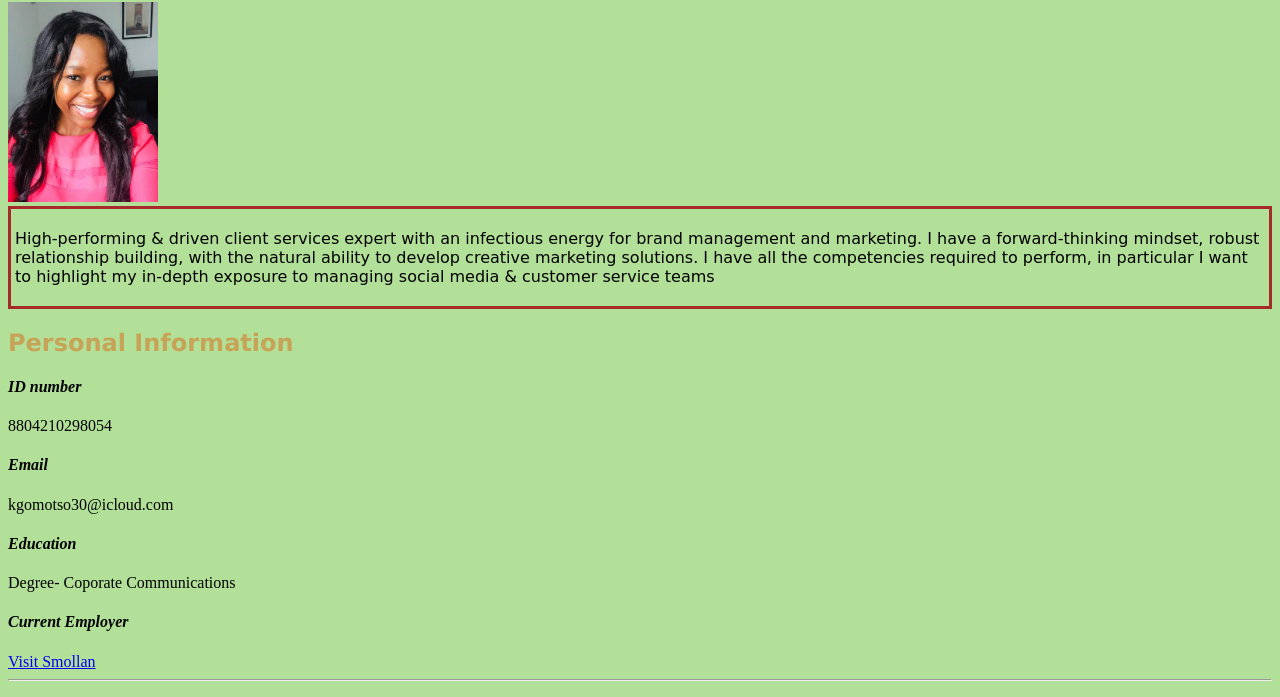
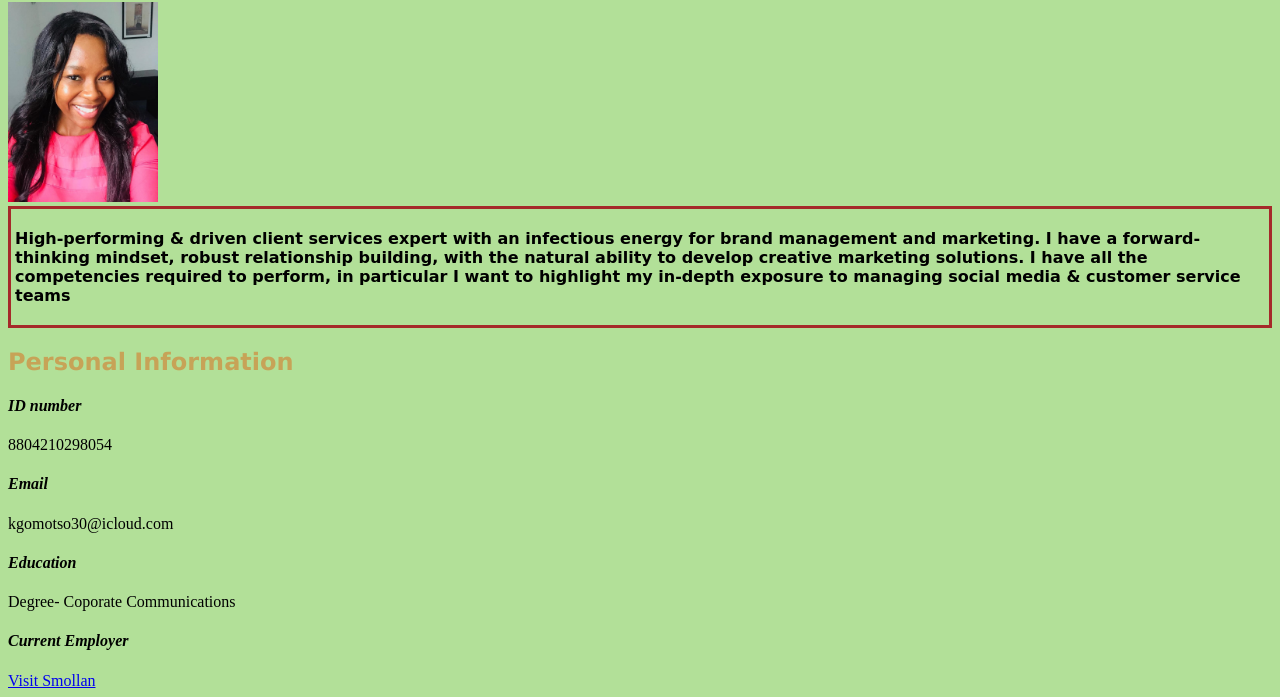
Before and after one commit to Kgomotso30/My-Digital-Resume, a plain HTML site: page index.html in a window 1280 px wide. Shown: the part 79-776 px from the top of the page. Drawn offline with Linux system fonts and the light colour scheme.

Commit message:
adjusted coding

```diff
--- a/index.html
+++ b/index.html
@@ -15,10 +15,10 @@
     <img src="Images/kgomotso.jpg" alt="picture of kgomotso" style="width: 150px; height:auto;">
     <div>
 
-        <p>High-performing & driven client services expert with an infectious energy for
+        <p><strong>High-performing & driven client services expert with an infectious energy for
             brand management and marketing. I have a forward-thinking mindset, robust relationship building, with the
             natural ability to develop creative marketing solutions. I have all the competencies required to perform, in
-            particular I want to highlight my in-depth exposure to managing social media & customer service teams</P>
+            particular I want to highlight my in-depth exposure to managing social media & customer service teams</P></strong>
     </div>
     <h2>Personal Information</h2>
     <h4>ID number</h4>
```
